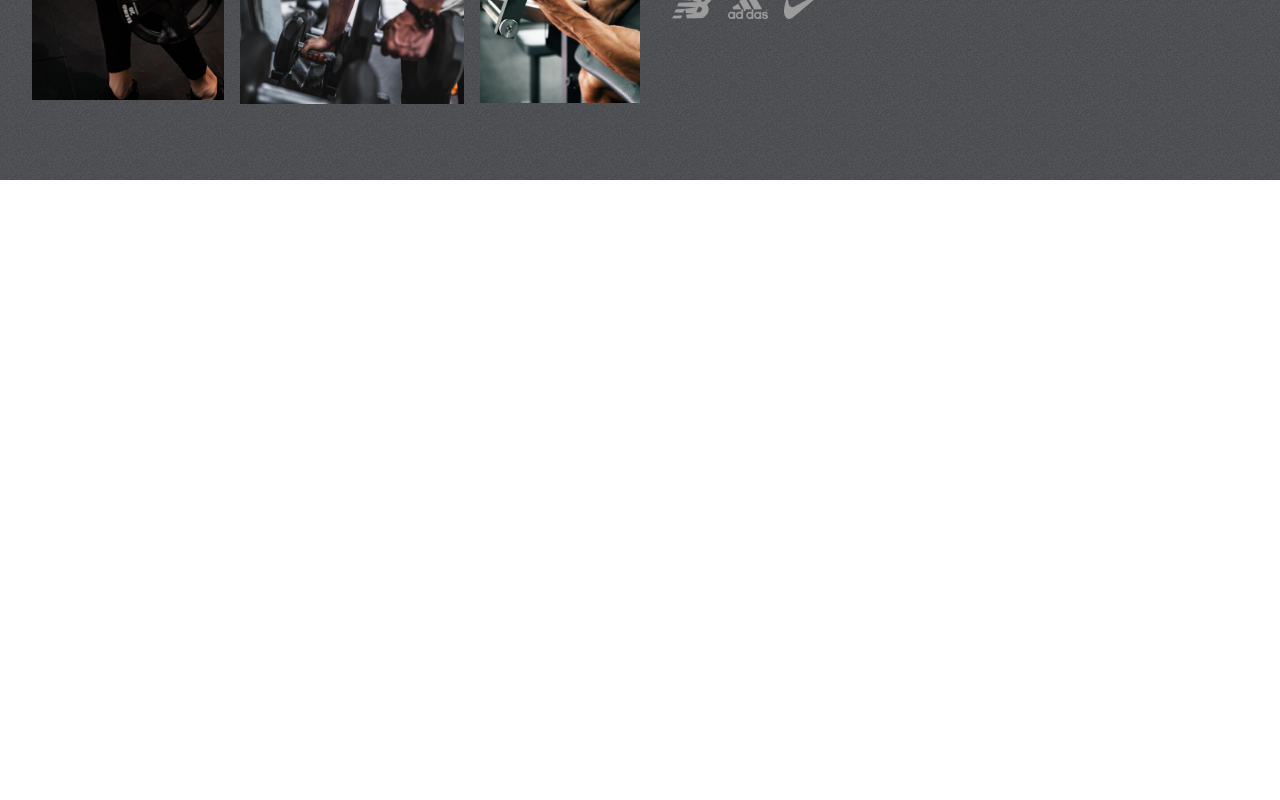
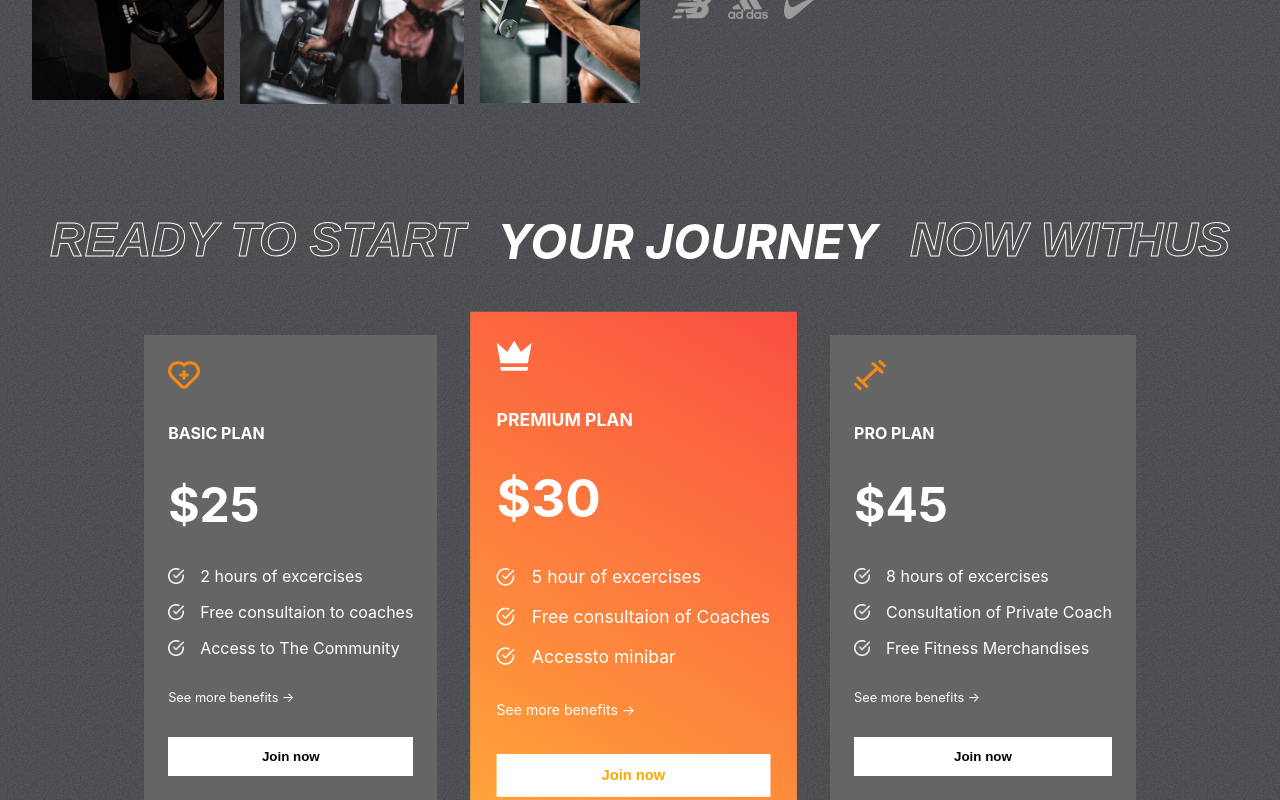
Before and after one commit to zannatreya/gym-website, a React (Create React App) app: page / in a window 1280 px wide. Shown: the part 1635-2435 px from the top of the page. Before the commit the page ends 1815 px from the top, so only its background shows below. Built offline with nearby package versions, Linux system fonts and the light colour scheme.

Commit message:
plans section added

```diff
--- a/src/App.js
+++ b/src/App.js
@@ -1,5 +1,6 @@
 import "./App.css";
 import Hero from "./components/Hero/Hero";
+import Plans from "./components/Plans/Plans";
 import Programs from "./components/Programs/Programs";
 import Reasons from "./components/Reasons/Reasons";
 
@@ -9,6 +10,7 @@
       <Hero />
       <Programs />
       <Reasons />
+      <Plans />
     </div>
   );
 }
--- /dev/null
+++ b/src/components/Plans/Plans.css
@@ -0,0 +1,70 @@
+.plans-container{
+    margin-top: -4rem;
+    padding: 0 2rem;
+    display: flex;
+    flex-direction: column;
+    gap: 4rem;
+    position: relative;
+}
+.plans{
+    display: flex;
+    align-items: center;
+    justify-content: center;
+    gap: 3rem;
+}
+.plan{
+    display: flex;
+    flex-direction: column;
+    background: var(--caloryCard);
+    color: white;
+    gap: 2rem;
+    padding: 1.5rem;
+}
+
+.plan:nth-child(2){
+    background: var(--planCard);
+    transform: scale(1.1);
+
+}
+
+.plan>svg{
+    fill: var(--orange);
+    width: 2rem;
+    height: 2rem;
+}
+
+.plan>:nth-child(2){
+    font-size: 1rem;
+    font-weight: bold;
+}
+
+.plan>:nth-child(3){
+    font-size: 3rem;
+    font-weight: bold;
+
+}
+
+.plan>:nth-child(5){
+    font-size: 0.8rem;
+
+}
+
+.features{
+    display: flex;
+    flex-direction: column;
+    gap: 1rem;
+}
+.feature{
+    display: flex;
+    align-items: center;
+    gap: 1rem;
+}
+.feature>img{
+    width: 1rem;
+}
+.plans>:nth-child(2)>svg{
+    fill: white;
+}
+.plans>:nth-child(2)>button{
+color: orange;
+}
--- /dev/null
+++ b/src/components/Plans/Plans.jsx
@@ -0,0 +1,43 @@
+import React from "react";
+import "./Plans.css";
+import { plansData } from "../../data/plansData";
+import whiteTick from "../../assets/whiteTick.png";
+
+const Plans = () => {
+  return (
+    <div className="plans-container">
+      <div className="programs-header" style={{ gap: "2rem" }}>
+        <span className="stroke-text">READY TO START</span>
+        <span>YOUR JOURNEY</span>
+        <span className="stroke-text">NOW WITHUS</span>
+      </div>
+
+      {/* plans card */}
+      <div className="plans">
+        {plansData.map((plan, i) => (
+          <div className="plan" key={i}>
+            {plan.icon}
+            <span> {plan.name}</span>
+            <span> ${plan.price}</span>
+
+            <div className="features">
+              {plan.features.map((feature, i) => (
+                <div className="feature">
+                  <img src={whiteTick} alt="" />
+                  <span key={i}>{feature}</span>
+                </div>
+              ))}
+            </div>
+
+            <div>
+              <span>See more benefits -></span>
+            </div>
+            <button className="btn">Join now</button>
+          </div>
+        ))}
+      </div>
+    </div>
+  );
+};
+
+export default Plans;
```
